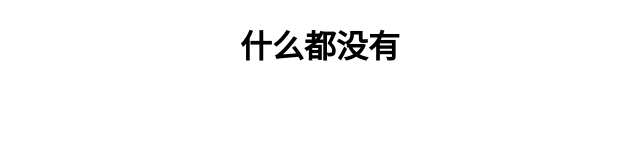
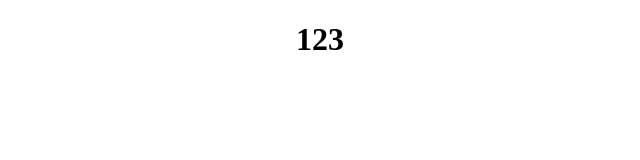
Before and after one commit to jx8a/2, a plain HTML site: page index.html in a window 1280 px wide. Shown: the whole page, without its empty margins (320-960 px from the left). Drawn offline with Linux system fonts and the light colour scheme.

Commit message:
更新 index.html

```diff
--- a/index.html
+++ b/index.html
@@ -13,7 +13,7 @@ h1{
 </style>
 </head>
 <body>
-<h1>什么都没有</h1>
+<h1>123</h1>
 <h1></h1>
 <h1></h1>
 <h1></h1>
```
